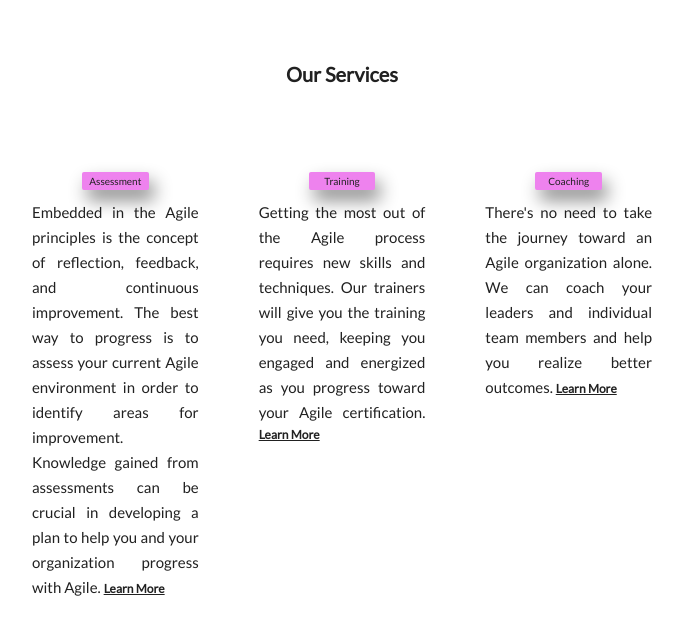
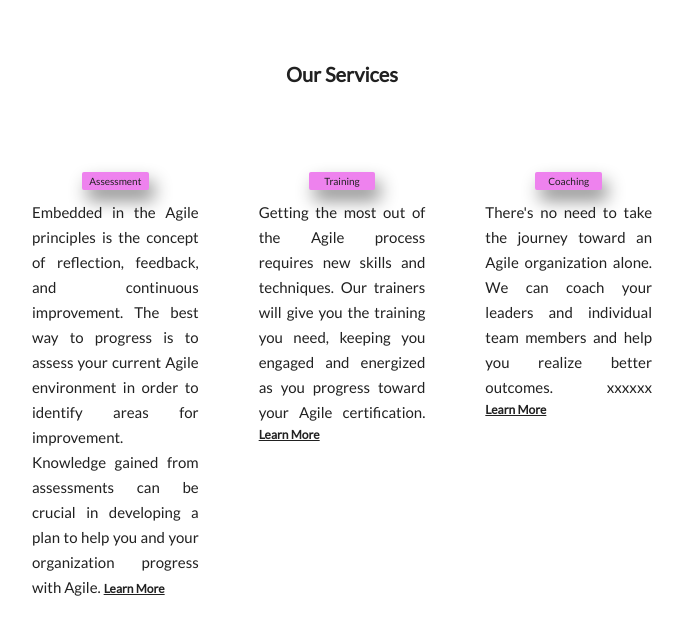
Before and after one commit to ckarjadi/capital_services, a Flask app: page / in a window 1280 px wide. Shown: the part 560-1180 px from the top of the page, without its empty margins (298-981 px from the left). Run offline with Flask 2, Linux system fonts and the light colour scheme; some libraries are stand-ins or nearby versions.

Commit message:
Update body.html

```diff
--- a/app/templates/body.html
+++ b/app/templates/body.html
@@ -56,7 +56,7 @@
         <div class = "inpanel3">
             <button class="Coaching" onclick="window.location.href = '/coaching';">Coaching</button>
             <p>
-                There's no need to take the journey toward an Agile organization alone.  We can coach your leaders and individual team members and help you realize better outcomes.
+                There's no need to take the journey toward an Agile organization alone. We can coach your leaders and individual team members and help you realize better outcomes. xxxxxx
                 <a class = "more1" href="/coaching">
                     <span>
                     Learn More
```
